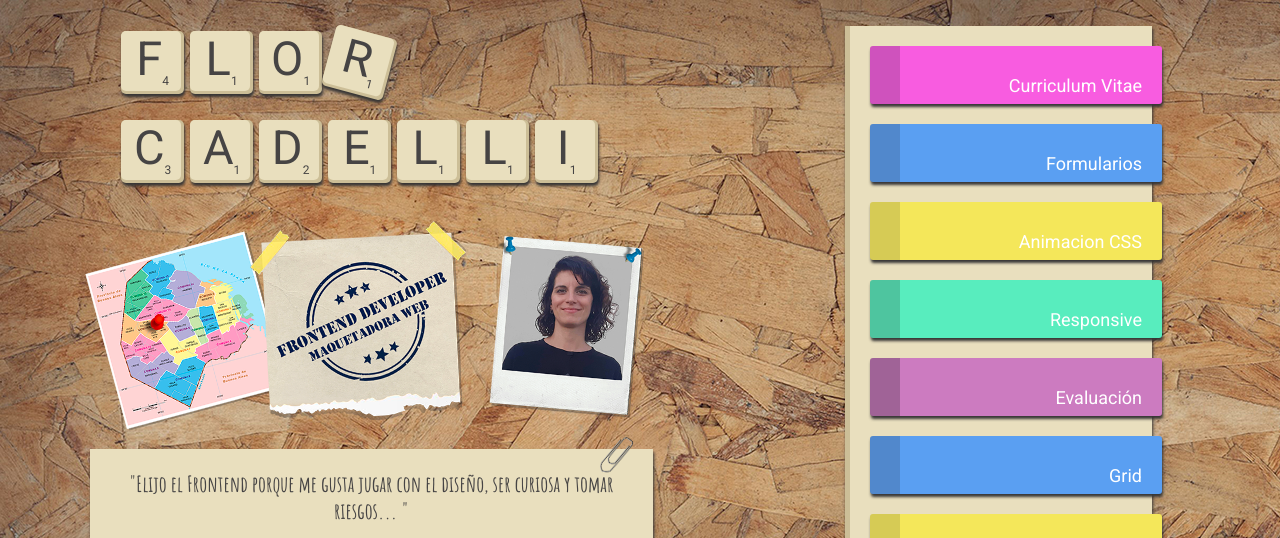
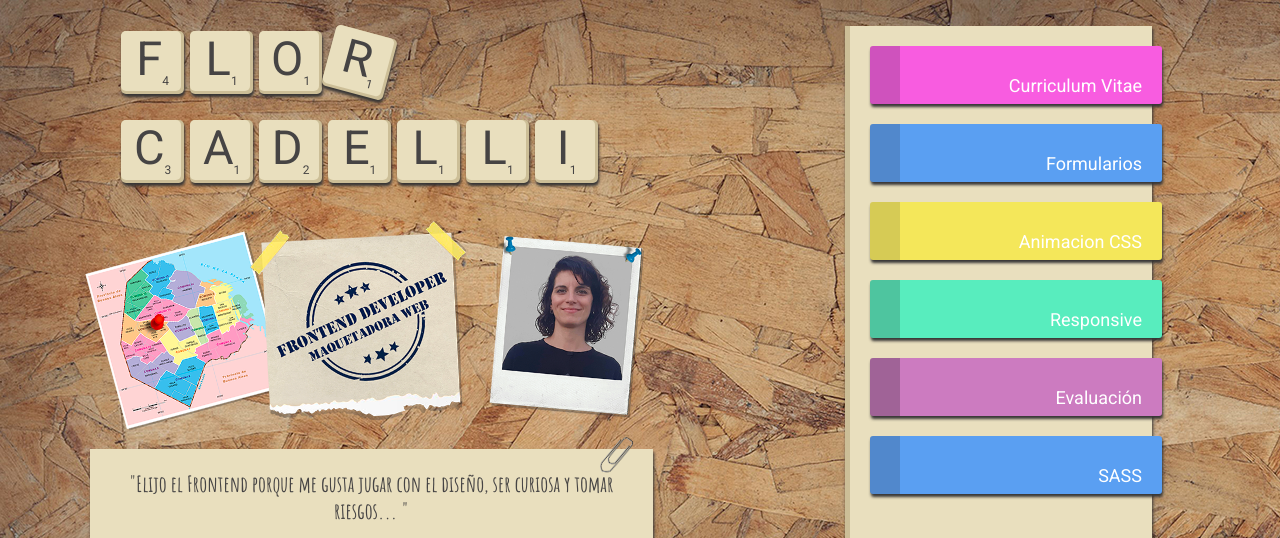
Before and after one commit to florcadelli/florcadelli.github.io, a plain HTML site: page index.html in a window 1280 px wide. Shown: the top 538 px of the page. Drawn offline with Linux system fonts and the light colour scheme; a web font is replaced by a local one.

Commit message:
ajustes en el nav

```diff
--- a/index.html
+++ b/index.html
@@ -81,8 +81,8 @@
                 <li class="amarillo"><a href="./animaciones/">Animacion CSS</a></li>
                 <li class="verde"><a href="./turismo">Responsive</a></li>
                 <li class="violeta"><a href="./evaluacion/">Evaluación</a></li>
-                <li class="celeste"><a href="./#/">Grid</a></li>
-                <li class="amarillo"><a href="./sass/">SASS</a></li>
+                <!-- <li class="celeste"><a href="./#/">Grid</a></li> -->
+                <li class="celeste"><a href="./sass/">SASS</a></li>
                 <!-- <li class="violeta"><a href="./turismo">Responsive</a></li> -->
             </ul>
 
```
